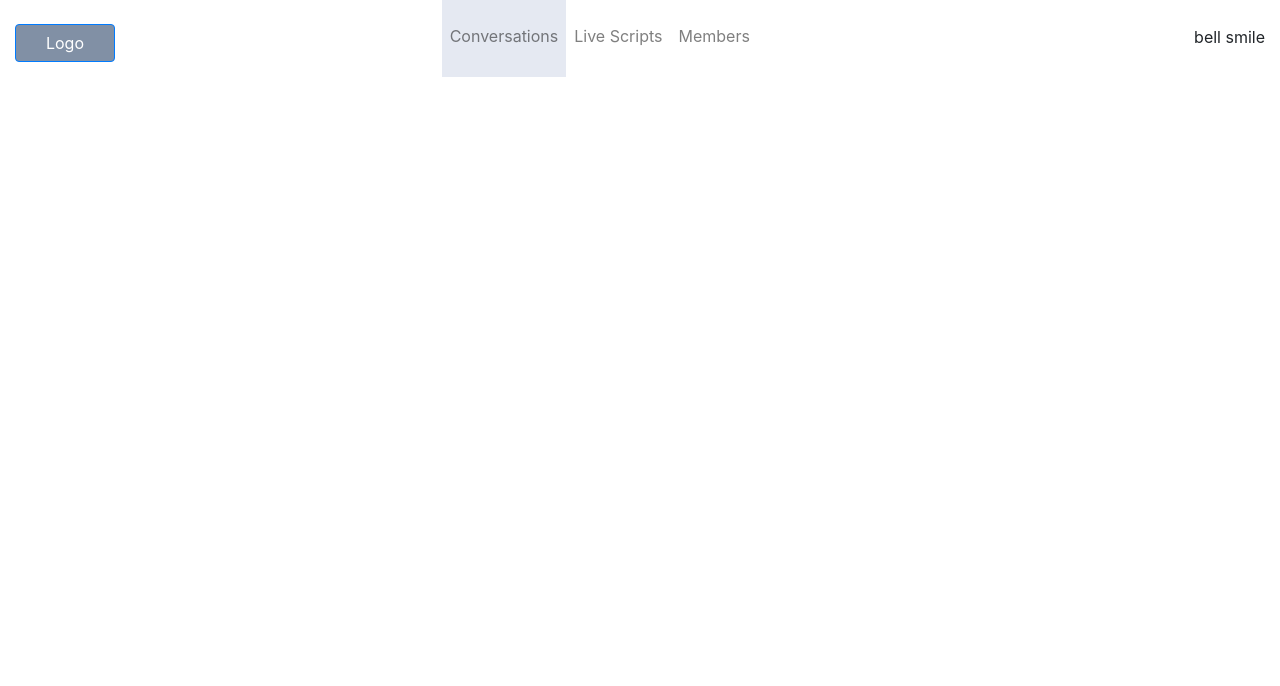
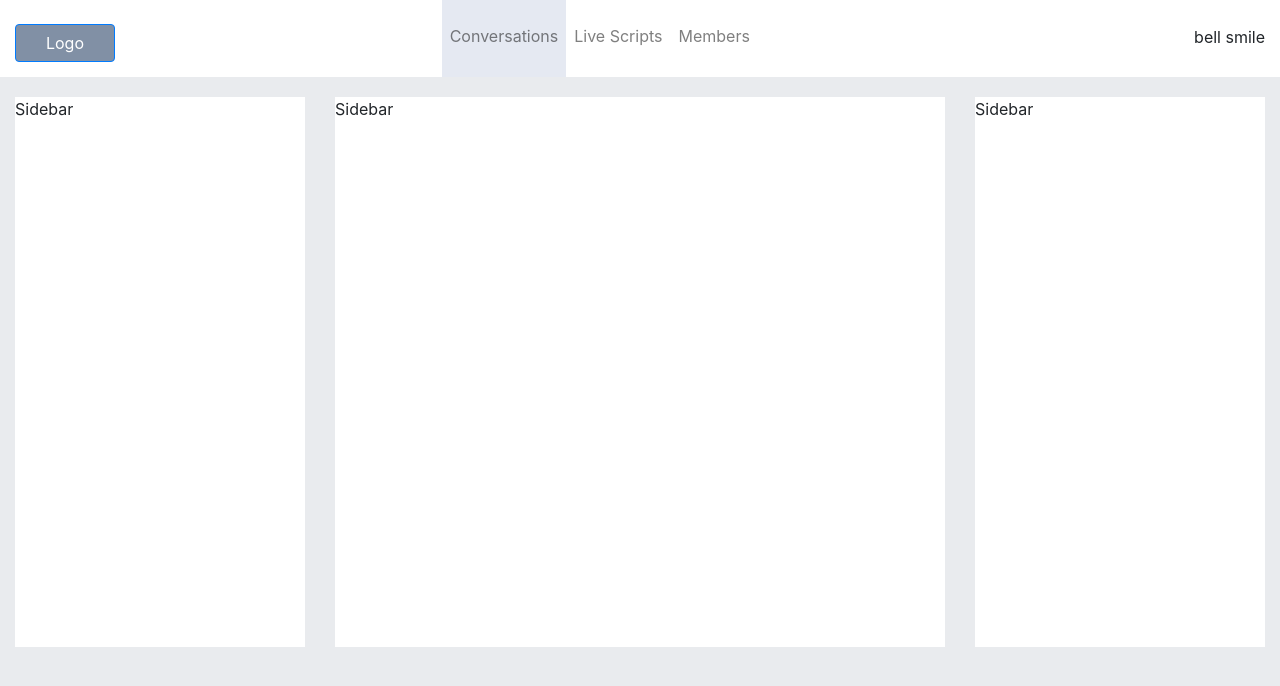
Before and after one commit to Shakeel-Ur-Rehman/marvel-chat, a React (Create React App) app: page / in a window 1280 px wide. Shown: the top 686 px of the page. Built offline with nearby package versions, Linux system fonts and the light colour scheme.

Commit message:
updated view

```diff
--- a/public/index.html
+++ b/public/index.html
@@ -26,6 +26,11 @@
       Learn how to configure a non-root public URL by running `npm run build`.
     -->
     <title>React App</title>
+    <style>
+    body{
+      background-color:#E9EBEE
+    }
+    </style>
   </head>
   <body>
     <noscript>You need to enable JavaScript to run this app.</noscript>
--- a/src/App.js
+++ b/src/App.js
@@ -1,9 +1,26 @@
 import React from 'react';
-import Header from './components/Header'
+
+import Header from './components/Header';
+import Sidebar from './components/Sidebar';
+
 function App() {
   return (
     <div className="App">
       <Header/>
+
+      <div className="container-fluid" style={{marginTop:"20px"}}>
+        <div className="row">
+          <div className="col-md-3">
+        <Sidebar/>
+        </div>
+        <div className="col-md-6">
+        <Sidebar/>
+        </div>
+        <div className="col-md-3">
+        <Sidebar/>
+        </div>
+        </div>
+      </div>
     </div>
   );
 }
--- a/src/components/Header.js
+++ b/src/components/Header.js
@@ -1,11 +1,10 @@
-import React, { Component } from 'react'
-import {Button,Navbar,Nav,NavDropdown,Form,FormControl,Container,Row,Col} from 'react-bootstrap'
+import React, { Component } from 'react';
+import {Button,Navbar,Nav,Container,Row,Col} from 'react-bootstrap'
 
 class Header extends Component {
     render() {
         return (
-            <div>
-
+            <div style={{backgroundColor:"white"}}>
                 <Navbar expand="lg" style={{margin:"0px",padding:"0px"}} >
                 <Navbar.Collapse id="basic-navbar-nav">
 
@@ -28,6 +27,7 @@ class Header extends Component {
                 </Container>
                 </Navbar.Collapse>
                 </Navbar>
+
             </div>
         )
     }
--- /dev/null
+++ b/src/components/Sidebar.js
@@ -0,0 +1,11 @@
+import React, { Component } from 'react'
+
+export default class Sidebar extends Component {
+    render() {
+        return (
+            <div style={{background:"white",height:"550px"}}>
+                Sidebar
+            </div>
+        )
+    }
+}
--- a/src/index.js
+++ b/src/index.js
@@ -9,7 +9,6 @@ ReactDOM.render(
 <Provider store={configureStore()}>
     <App />
 </Provider>
-
 , document.getElementById('root'));
 
 // If you want your app to work offline and load faster, you can change
```
